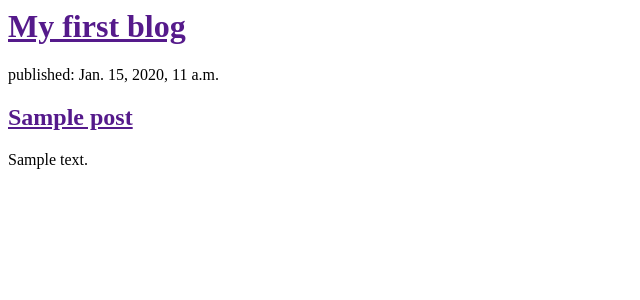
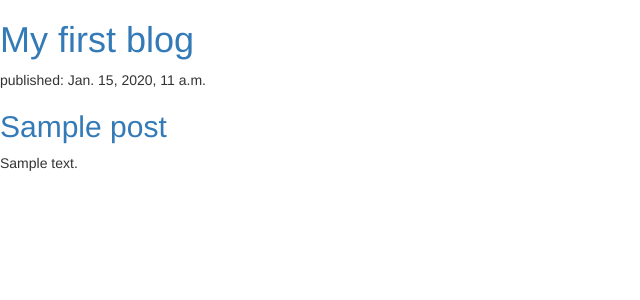
Before and after one commit to ladysquirrel/my-first-blog, a Django app: template blog/templates/blog/post_list.html in a window 1280 px wide. Shown: the top 300 px of the page, without its empty margins (0-640 px from the left). Run offline with Django 3.2, Linux system fonts and the light colour scheme; the template is opened without the code that fills it: values that come from a table or form of the project are taken from there, others are empty; tables that the repository leaves empty hold one stand-in row (values such as "Sample post"); some libraries are stand-ins or nearby versions.

Commit message:
Poprawki wyglądu

```diff
--- a/blog/templates/blog/post_list.html
+++ b/blog/templates/blog/post_list.html
@@ -1,6 +1,8 @@
 <html>
 
     <head>
+        <link rel="stylesheet" href="//maxcdn.bootstrapcdn.com/bootstrap/3.2.0/css/bootstrap.min.css">
+        <link rel="stylesheet" href="//maxcdn.bootstrapcdn.com/bootstrap/3.2.0/css/bootstrap-theme.min.css">
         <title>Squirrel</title>
     </head>
     <body>
--- a/mysite/settings.py
+++ b/mysite/settings.py
@@ -103,3 +103,7 @@ USE_TZ = True
 STATIC_URL = '/static/'
 
 STATIC_ROOT = os.path.join(BASE_DIR, 'public', 'static')
+
+STATICFILES_DIRS = (
+    os.path.join(BASE_DIR, "static"),
+)
```
Also changed, not shown: static/css/blog.css (added).
